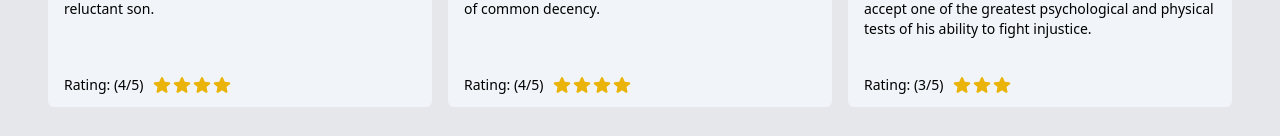
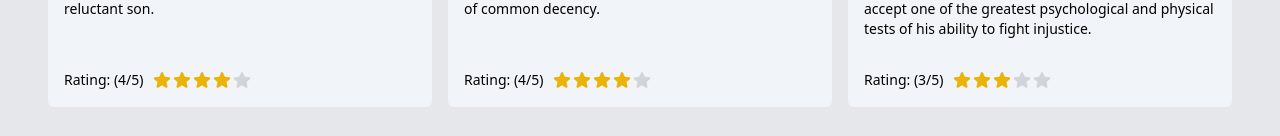
Before and after one commit to gabo-lb/movie-rating-app, a Vue app: page / in a window 1280 px wide. Shown: the part 693-829 px from the top of the page. Built offline with nearby package versions, Linux system fonts and the light colour scheme.

Commit message:
Refactor to provide and inject

```diff
--- a/src/components/MovieItem/MovieItem.vue
+++ b/src/components/MovieItem/MovieItem.vue
@@ -1,29 +1,25 @@
 <script setup>
+import { provide } from "vue";
 import MovieItemName from "./MovieItemName.vue";
 import MovieItemImage from "./MovieItemImage.vue";
 import MovieItemGenres from "./MovieItemGenres.vue";
 import MovieItemDescription from "./MovieItemDescription.vue";
 import MovieItemRating from "./MovieItemRating.vue";
-const { movieData } = defineProps({
-  movieData: Object,
+
+const { movieIndex } = defineProps({
+  movieIndex: Number,
 });
 
-const {
-  name: movieName,
-  image: movieImage,
-  genres: movieGenres,
-  description: movieDescription,
-  rating: movieRating,
-} = movieData;
+provide("MovieItemContext", { movieIndex });
 </script>
 <template>
   <div className="bg-slate-100 rounded-md w-96 h-[48rem]">
-    <MovieItemImage :movie-image="movieImage" />
+    <MovieItemImage />
     <div className="relative p-4 h-[14rem]">
-      <MovieItemName :movie-name="movieName" />
-      <MovieItemGenres :movie-genres="movieGenres" />
-      <MovieItemDescription :movie-description="movieDescription" />
-      <MovieItemRating :movie-rating="movieRating" />
+      <MovieItemName />
+      <MovieItemGenres />
+      <MovieItemDescription />
+      <MovieItemRating />
     </div>
   </div>
 </template>
--- a/src/components/MovieItem/MovieItemDescription.vue
+++ b/src/components/MovieItem/MovieItemDescription.vue
@@ -1,7 +1,9 @@
 <script setup>
-const { movieDescription } = defineProps({
-  movieDescription: String,
-});
+import { inject } from "vue";
+
+const { movieList } = inject("MovieListContext");
+const { movieIndex } = inject("MovieItemContext");
+const { description: movieDescription } = movieList.value[movieIndex];
 </script>
 <template>
   <div className="text-sm">{{ movieDescription }}</div>
--- a/src/components/MovieItem/MovieItemGenres.vue
+++ b/src/components/MovieItem/MovieItemGenres.vue
@@ -1,7 +1,9 @@
 <script setup>
-const { movieGenres } = defineProps({
-  movieGenres: Array,
-});
+import { inject } from "vue";
+
+const { movieList } = inject("MovieListContext");
+const { movieIndex } = inject("MovieItemContext");
+const { genres: movieGenres } = movieList.value[movieIndex];
 </script>
 <template>
   <div className="flex gap-2 mb-3">
--- a/src/components/MovieItem/MovieItemImage.vue
+++ b/src/components/MovieItem/MovieItemImage.vue
@@ -1,7 +1,9 @@
 <script setup>
-const { movieImage } = defineProps({
-  movieImage: String,
-});
+import { inject } from "vue";
+
+const { movieList } = inject("MovieListContext");
+const { movieIndex } = inject("MovieItemContext");
+const { image: movieImage } = movieList.value[movieIndex];
 </script>
 
 <template>
--- a/src/components/MovieItem/MovieItemName.vue
+++ b/src/components/MovieItem/MovieItemName.vue
@@ -1,11 +1,12 @@
 <script setup>
-const { movieName } = defineProps({
-  movieName: String,
-});
+import { inject } from "vue";
+
+const { movieList } = inject("MovieListContext");
+const { movieIndex } = inject("MovieItemContext");
+
+const { name: movieName } = movieList.value[movieIndex];
 </script>
 
 <template>
-  <div className="text-xl font-bold whitespace-nowrap">
-    {{ movieName }}
-  </div>
+  <div className="text-xl font-bold whitespace-nowrap">{{ movieName }}</div>
 </template>
--- a/src/components/MovieItem/MovieItemRating.vue
+++ b/src/components/MovieItem/MovieItemRating.vue
@@ -1,19 +1,38 @@
 <script setup>
 import { StarIcon } from "@heroicons/vue/24/solid";
-const { movieRating } = defineProps({
-  movieRating: Number,
+import { inject, ref, watchEffect } from "vue";
+
+const { movieList, updateMovieList } = inject("MovieListContext");
+const { movieIndex } = inject("MovieItemContext");
+const movieRating = ref();
+
+const updateRating = (newRating) => {
+  updateMovieList({
+    movieIndex: movieIndex,
+    newMovieValue: newRating,
+    movieKeyValue: "rating",
+  });
+};
+
+watchEffect(() => {
+  movieRating.value = movieList.value[movieIndex].rating;
 });
 </script>
 <template>
   <div className="absolute bottom-3 text-sm">
     <div className="flex">
       <div className="mr-2">Rating: ({{ movieRating }}/5)</div>
-      <div
-        v-for="start in movieRating"
-        :key="start"
-        className="size-5 text-yellow-500"
-      >
-        <StarIcon />
+      <div v-for="star in 5" :key="star">
+        <button
+          @click="updateRating(star)"
+          :class="[
+            'size-5',
+            { 'text-yellow-500': star <= movieRating },
+            { 'text-gray-300': star > movieRating },
+          ]"
+        >
+          <StarIcon />
+        </button>
       </div>
     </div>
   </div>
--- a/src/components/MovieList/MovieList.vue
+++ b/src/components/MovieList/MovieList.vue
@@ -1,16 +1,22 @@
 <script setup>
-import { ref } from "vue";
+import { ref, provide } from "vue";
 import { items } from "../../movies.json";
 import MovieItem from "../MovieItem/MovieItem.vue";
 
 const movieList = ref(items);
+
+const updateMovieList = ({ movieIndex, newMovieValue, movieKeyValue }) => {
+  movieList.value[movieIndex][movieKeyValue] = newMovieValue;
+};
+
+provide("MovieListContext", { movieList, updateMovieList });
 </script>
 
 <template>
   <div class="flex justify-center">
     <div className="flex flex-wrap gap-4">
-      <div v-for="movie in movieList" :key="movie.id">
-        <MovieItem :movie-data="movie" />
+      <div v-for="(movie, movieIndex) in movieList" :key="movie.id">
+        <MovieItem :key="movieIndex" :movie-index="movieIndex" />
       </div>
     </div>
   </div>
```
